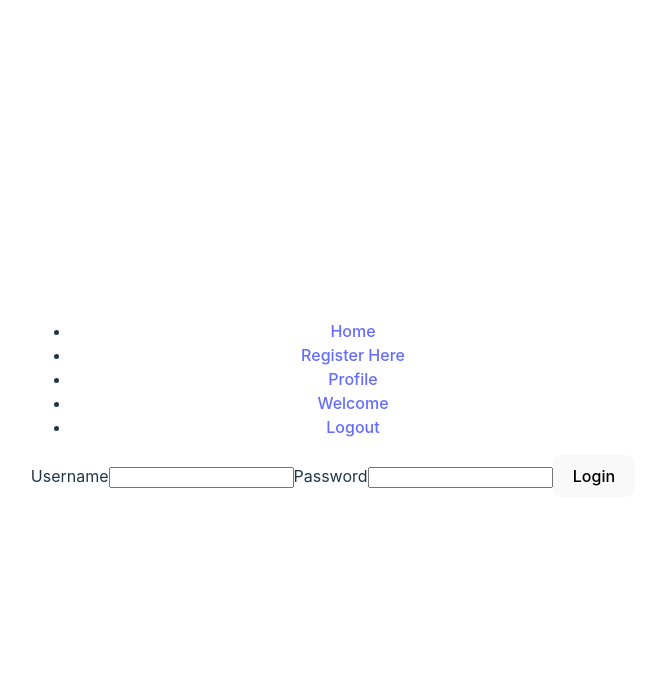
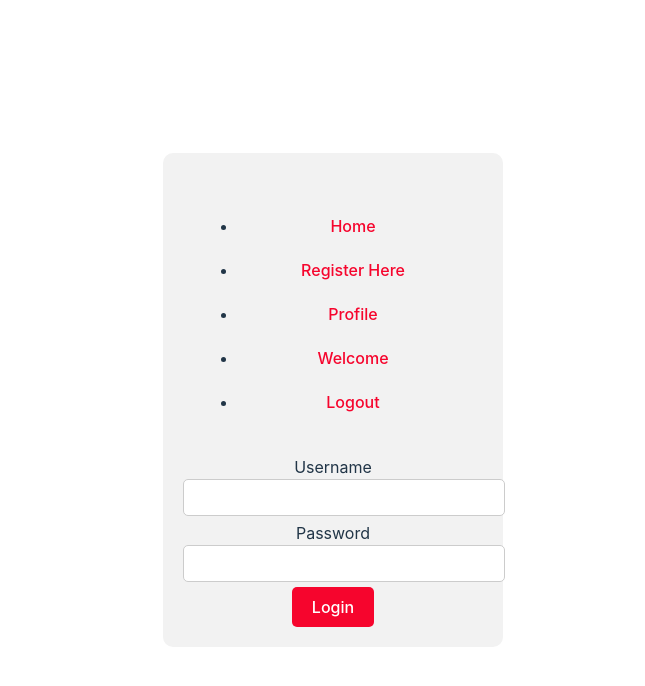
Before and after one commit to Cheezalot92/finalproject, a React (Vite) app in the folder final_project_frontend/: page / in a window 1280 px wide. Shown: the top 686 px of the page, without its empty margins (307-952 px from the left). Built offline with nearby package versions, Linux system fonts and the light colour scheme.

Commit message:
Added CSS to my Welcome page, NavBar & LoginPage

```diff
--- /dev/null
+++ b/final_project_frontend/src/components/NavBarCss.jsx
@@ -0,0 +1,27 @@
+import styled from "styled-components";
+
+export const StyledNav = styled.nav`
+  background-color: #f2f2f2;
+  padding: 15px;
+  text-align: center;
+
+  a {
+    color: #f6052d;
+    text-decoration: none;
+    padding: 10px;
+    display: inline-block;
+
+    &:hover {
+      background-color: #ddd;
+      color: #121111;
+    }
+  }
+
+  @media (max-width: 768px) {
+    padding: 5px;
+
+    a {
+      padding: 5px;
+    }
+  }
+`;
--- a/final_project_frontend/src/components/WelcomePageCss.jsx
+++ b/final_project_frontend/src/components/WelcomePageCss.jsx
@@ -2,6 +2,8 @@ import styled from "styled-components";
 
 
 export const StyleWelcome = styled.div`
+
+
 .container {
     width: 80%;
     margin: 0 auto;
--- a/final_project_frontend/src/pages/LoginPage.jsx
+++ b/final_project_frontend/src/pages/LoginPage.jsx
@@ -1,9 +1,42 @@
 import { useState } from "react";
 import NavBar from "./NavBar";
+import styled from "styled-components";
+
+const LoginForm = styled.form`
+  background-color: #f2f2f2;
+  padding: 20px;
+  border-radius: 10px;
+  width: 300px;
+  margin: 0 auto;
+`;
+
+const Label = styled.label`
+  display: block;
+  margin-bottom: 5px;
+`;
+
+const Input = styled.input`
+  width: 100%;
+  padding: 10px;
+  border: 1px solid #ccc;
+  border-radius: 5px;
+`;
+
+const Button = styled.button`
+  background-color: #f6052d;
+  color: white;
+  padding: 10px 20px;
+  border: none;
+  border-radius: 5px;
+  cursor: pointer;
+`;
+
+
+
 
 export default function LoginPage() {
-    const [username, setUsername] = useState('');
-    const [password, setPassword] = useState('');
+  const [username, setUsername] = useState("");
+  const [password, setPassword] = useState("");
 
   const handleChangeUsername = (e) => {
     setUsername(e.target.value);
@@ -17,38 +50,49 @@ export default function LoginPage() {
     e.preventDefault();
     const user = {
       username,
-            password
+      password,
+    };
+    console.log(user);
+    const url = "http://localhost:8000/token/";
+    const data = await fetch(url, {
+      method: "POST",
+      headers: {
+        "Content-Type": "application/json",
+      },
+      body: JSON.stringify(user),
+    }).then((response) => response.json());
+    console.log("Data is", data);
+    const { access, refresh } = data;
+    if (access !== undefined) {
+      window.location.href = "/WelcomePage";
+      localStorage.clear();
+      localStorage.setItem("access_token", access);
+      localStorage.setItem("refresh_token", refresh);
     }
-        console.log(user)
-        const url = 'http://localhost:8000/token/'
-        const data = await fetch(url, {
-            method: 'POST',
-            headers: {
-                'Content-Type': 'application/json',
-            },
-            body: JSON.stringify(user)
-        }).then((response) => response.json());
-            console.log('Data is', data);
-            const {access, refresh} = data;
-            if (access !== undefined) {
-                window.location.href = '/WelcomePage';
-                localStorage.clear();
-                localStorage.setItem('access_token',access)
-                localStorage.setItem('refresh_token', refresh)
-            }
-
-    }
+  };
 
   return (
-        <form onSubmit={handleSubmit}>
-            <NavBar/>
-            <label>Username
-              <input type="text" name="username" value={username} onChange={handleChangeUsername}></input>
-            </label>
-            <label>Password
-              <input type="password" name="password" value={password} onChange={handleChangePassword}></input>
-            </label>
-            <button type="submit">Login</button>
-        </form>
-    )
+    <LoginForm onSubmit={handleSubmit}>
+      <NavBar />
+      <Label>
+        Username
+        <Input
+          type="text"
+          name="username"
+          value={username}
+          onChange={handleChangeUsername}
+        ></Input>
+      </Label>
+      <Label>
+        Password
+        <Input
+          type="password"
+          name="password"
+          value={password}
+          onChange={handleChangePassword}
+        ></Input>
+      </Label>
+      <Button type="submit">Login</Button>
+    </LoginForm>
+  );
 }
--- a/final_project_frontend/src/pages/NavBar.jsx
+++ b/final_project_frontend/src/pages/NavBar.jsx
@@ -1,9 +1,10 @@
 import React from "react";
 import { Link } from "react-router-dom";
-import {} from "react-router-dom";
+import { StyledNav } from "../components/NavBarCss";
 
 const NavBar = () => {
   return (
+    <StyledNav>
       <nav>
         <ul>
           <li>
@@ -24,6 +25,7 @@ const NavBar = () => {
           </li>
         </ul>
       </nav>
+    </StyledNav>
   );
 };
 
--- a/final_project_frontend/src/pages/WelcomePage.jsx
+++ b/final_project_frontend/src/pages/WelcomePage.jsx
@@ -1,6 +1,7 @@
 import React from "react";
 import { StyleWelcome } from "../components/WelcomePageCss";
 import NavBar from "./NavBar";
+
 
 export default function WelcomePage(props) {
     return (
```
Lines whose indentation alone changed are shown as unchanged.
